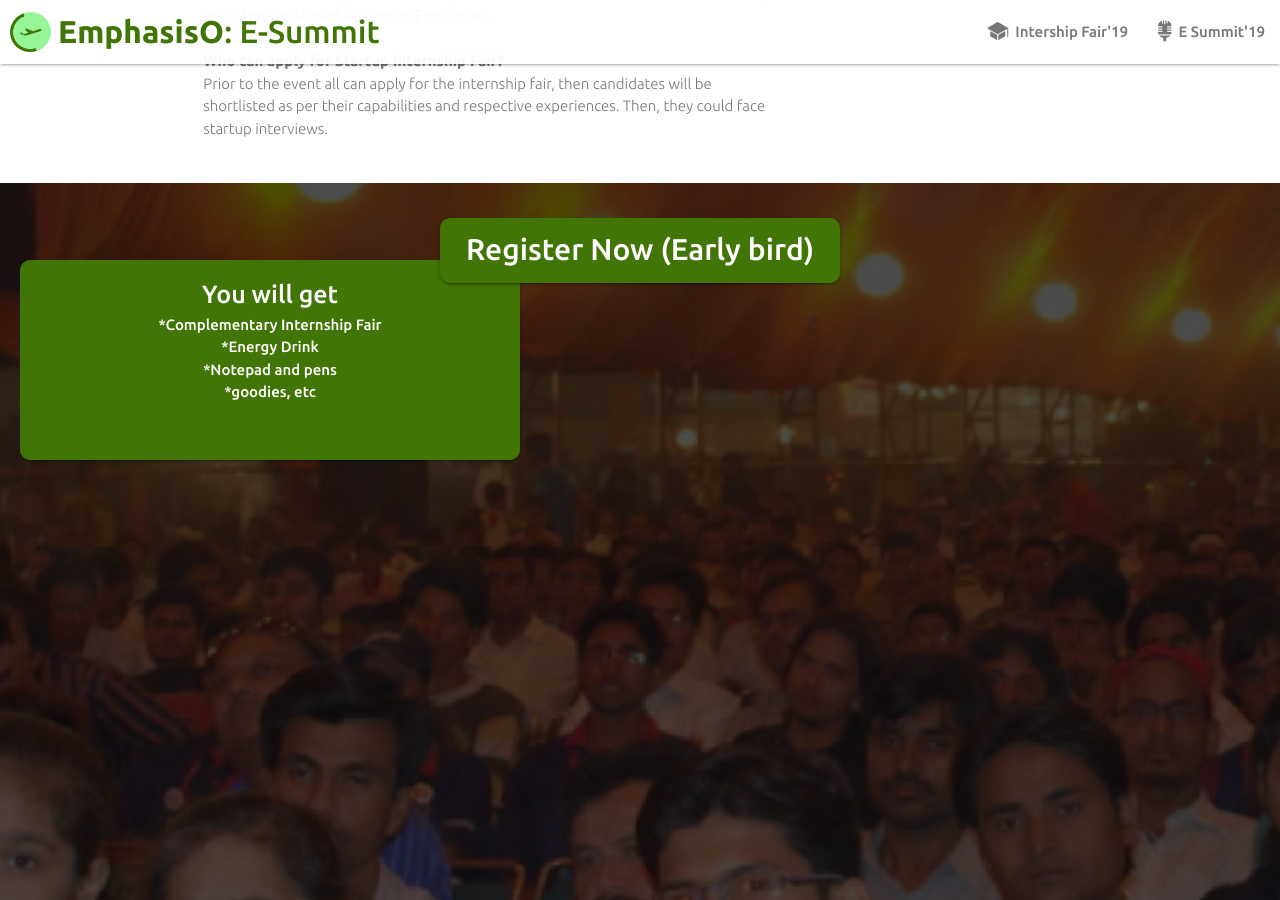
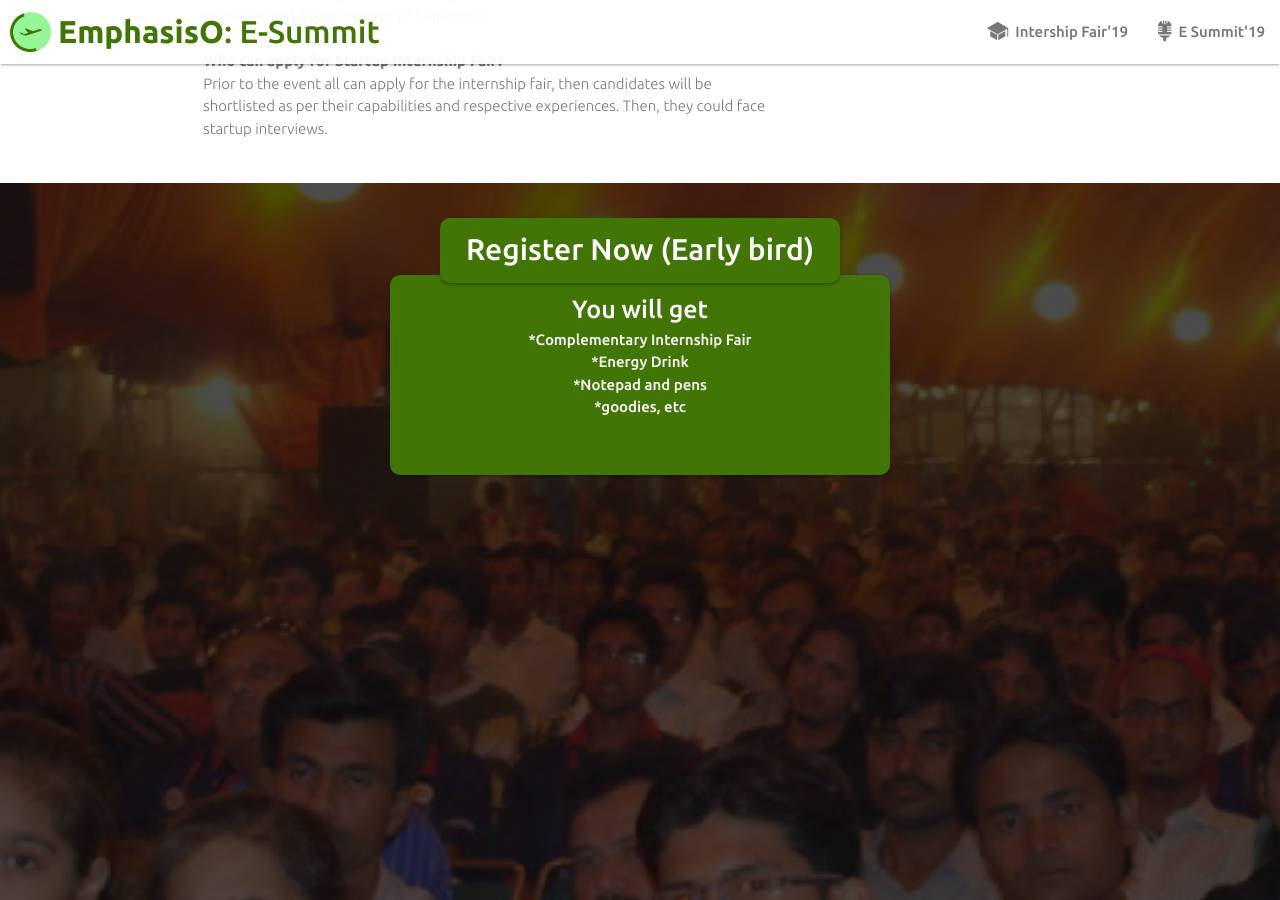
Before and after one commit to FinFO-app/emphasisO.com, a Jekyll site: the page built from index.html, in a window 1280 px wide and 900 px high, scrolled down 3709 px. Built offline with Jekyll 4.4.1, drawn with Linux system fonts in a browser that asks for light colours.

Commit message:
Update index.html

```diff
--- a/index.html
+++ b/index.html
@@ -182,7 +182,7 @@
                             <a href="http://go.eventshigh.com/5svcwz" style="color:white">Register Now (Early bird)</a>
                         </h5>
                     </div>
-<div class="green card white-text" style="width:500px;height:200px;position:relative;top:50px;z-index:0; border-radius: 10px;padding:16px">
+<div class="green card white-text" style="width:500px;height:200px;position:relative;top:50px;z-index:0; border-radius: 10px;padding:16px;left:50%; transform: translate(-50%,15px)">
 <p class="white-text" style="font-size:25px">You will get</p>
 <p class="white-text" style="">*Complementary Internship Fair</p>
 <p class="white-text" style="">*Energy Drink</p>
```
